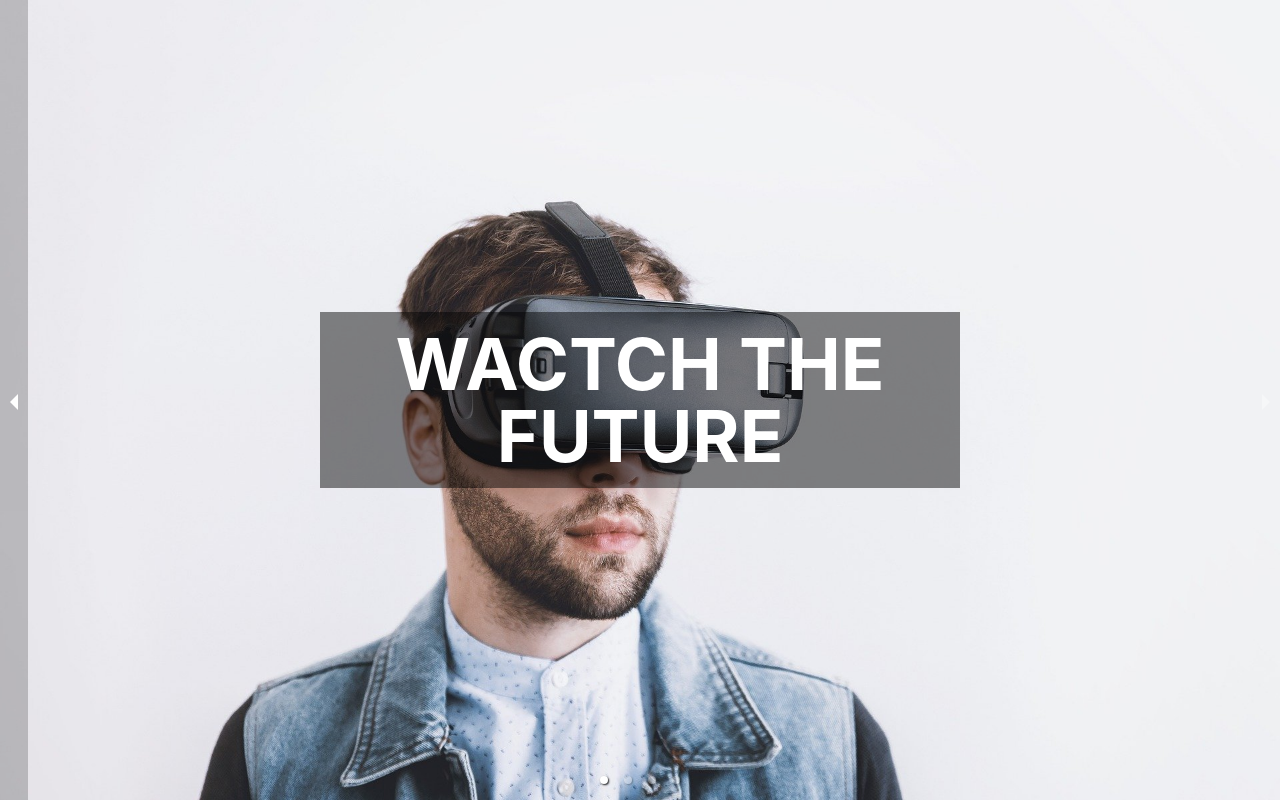
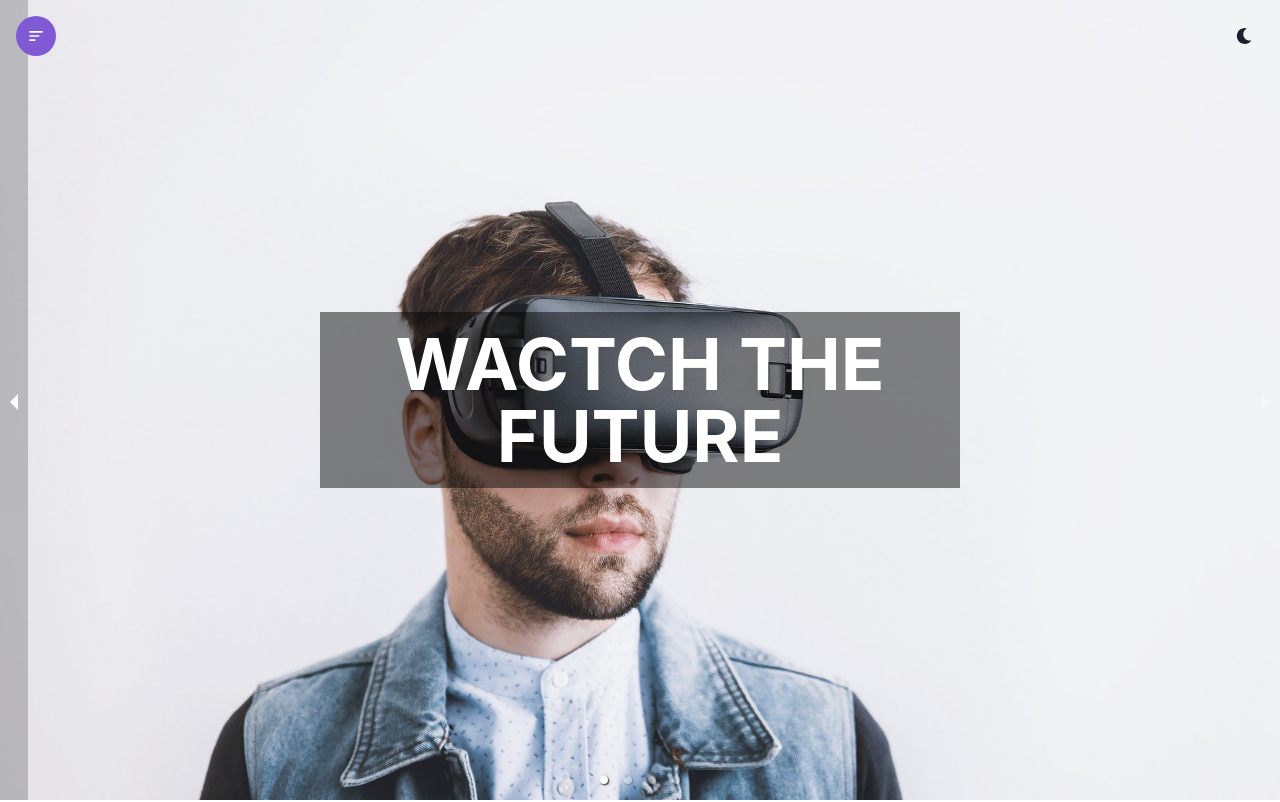
Before and after one commit to birattam005/chakra-ui, a React (Create React App) app: page / in a window 1280 px wide. Shown: the top 802 px of the page. Built offline with nearby package versions, Linux system fonts and the light colour scheme.

Commit message:
update zindex

```diff
--- a/src/ColorModeSwitcher.js
+++ b/src/ColorModeSwitcher.js
@@ -14,6 +14,7 @@ import { FaMoon, FaSun } from 'react-icons/fa';
       pos={'fixed'}
       top={'4'}
       right={'4'}
+      zIndex={'overlay'}
       onClick={toggleColorMode}
       icon={<SwitchIcon />}
       {...props}
--- a/src/MyComponents/Header.jsx
+++ b/src/MyComponents/Header.jsx
@@ -26,7 +26,7 @@ const Header = () => {
 
   return (
   <>
-    <Button pos={'fixed'} top={'4'} left={'4'} colorScheme='purple' p={'0'} w={'10'} h={'10'} borderRadius={'full'} onClick={onOpen}>
+    <Button zIndex={'overlay'} pos={'fixed'} top={'4'} left={'4'} colorScheme='purple' p={'0'} w={'10'} h={'10'} borderRadius={'full'} onClick={onOpen}>
         <BiMenuAltLeft size={'20'}/>
     </Button>
 
```
